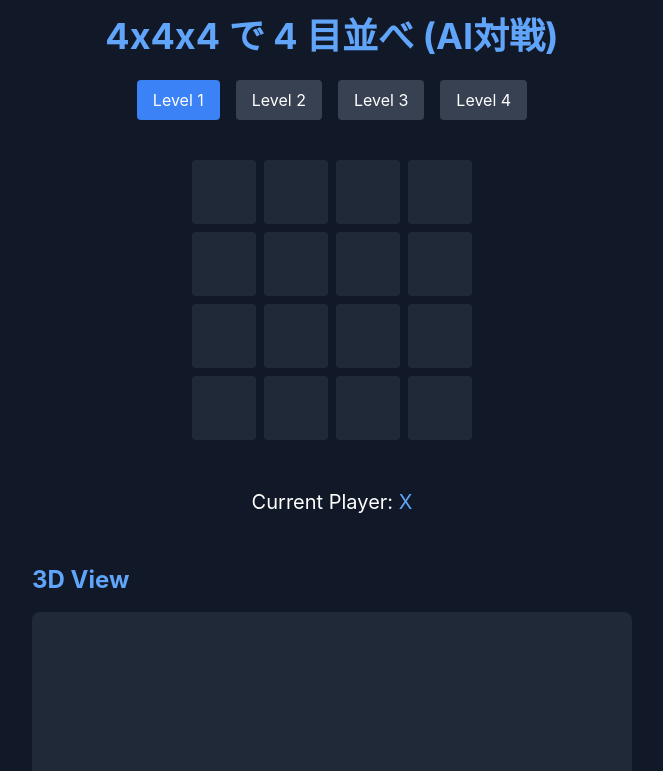
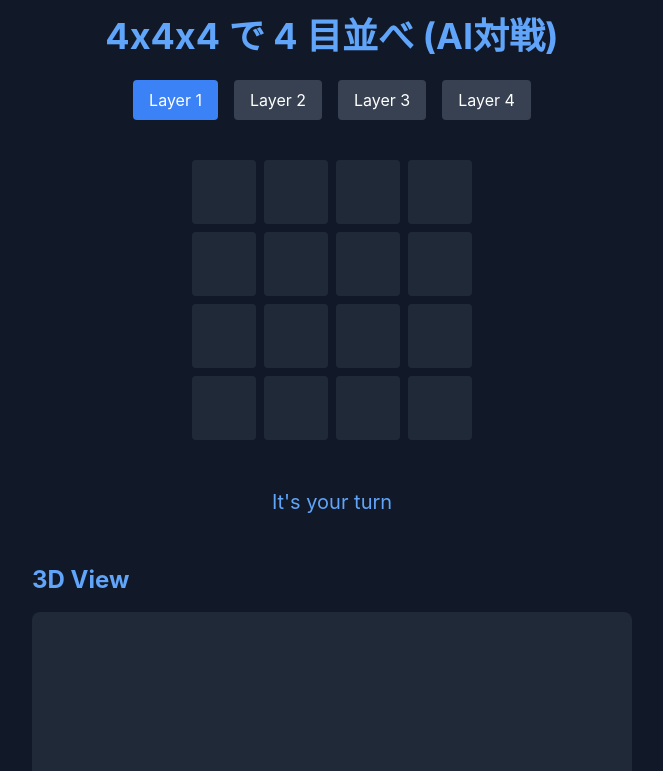
Before and after one commit to 0xEisuke/gomoku3d, a React (Create React App) app: page / in a window 1280 px wide. Shown: the top 771 px of the page, without its empty margins (308-971 px from the left). Built offline with nearby package versions, Linux system fonts and the light colour scheme.

Commit message:
change css

```diff
--- a/src/gomoku3d.jsx
+++ b/src/gomoku3d.jsx
@@ -267,7 +267,7 @@ const Game3D = () => {
   const [currentPlayer, setCurrentPlayer] = useState('X'); // 人間: X, AI: O
   const [winner, setWinner] = useState(null);
   const [winningCells, setWinningCells] = useState([]);
-  const [selectedLevel, setSelectedLevel] = useState(0);
+  const [selectedLayer, setSelectedLayer] = useState(0);
 
   // 3D操作
   const [rotation, setRotation] = useState({ x: 20, y: 45 });
@@ -310,11 +310,11 @@ const Game3D = () => {
     if (winner || currentPlayer !== 'X') return;
 
     // 空いてないなら無視
-    if (board[selectedLevel][x][y]) return;
+    if (board[selectedLayer][x][y]) return;
 
     // X を置く
     const newBoard = JSON.parse(JSON.stringify(board));
-    newBoard[selectedLevel][x][y] = 'X';
+    newBoard[selectedLayer][x][y] = 'X';
 
     // 勝敗チェック
     const result = checkWinnerAndCells(newBoard);
@@ -384,7 +384,7 @@ const Game3D = () => {
     setBoard(initialBoard);
     setWinner(null);
     setWinningCells([]);
-    setSelectedLevel(0);
+    setSelectedLayer(0);
     setAiLastMove(null);
     setCurrentPlayer('X');
   };
@@ -487,17 +487,17 @@ const Game3D = () => {
       {/* レベル(=z次元)切り替えボタン */}
       <div className="mb-6">
         <div className="flex space-x-4 mb-4">
-          {[0, 1, 2, 3].map((level) => (
+          {[0, 1, 2, 3].map((layer) => (
             <button
-              key={level}
+              key={layer}
               className={`px-4 py-2 rounded ${
-                selectedLevel === level
+                selectedLayer === layer
                   ? 'bg-blue-500 text-white'
                   : 'bg-gray-700 hover:bg-gray-600'
               }`}
-              onClick={() => setSelectedLevel(level)}
+              onClick={() => setSelectedLayer(layer)}
             >
-              Level {level + 1}
+              Layer {layer + 1}
             </button>
           ))}
         </div>
@@ -506,11 +506,11 @@ const Game3D = () => {
       {/* 2D 表示 */}
       <div className="relative perspective-1000 mb-12">
         <div className="grid grid-cols-4 gap-2 transform rotate-x-45 rotate-z-45">
-          {board[selectedLevel].map((row, x) =>
+          {board[selectedLayer].map((row, x) =>
             row.map((cell, y) => (
               <button
                 key={`${x}-${y}`}
-                className={getCellClassName(selectedLevel, x, y)}
+                className={getCellClassName(selectedLayer, x, y)}
                 onClick={() => handleClick(x, y)}
                 disabled={winner || cell || currentPlayer !== 'X'}
               >
@@ -524,19 +524,18 @@ const Game3D = () => {
     {/* 勝利 or 現在のプレイヤー 表示: 2D と 3D の間に配置 */}
         <div className="mb-8 text-center">
           {winner ? (
-          <div className="text-2xl font-bold mb-4">
-            Player{' '}
-            <span className={winner === 'X' ? 'text-blue-400' : 'text-red-400'}>
-              {winner}
-            </span>{' '}
-            wins! 🎉
+            winner === 'X' ? (
+            <div className="text-2xl font-bold mb-4">You win! 🎉</div>
+            ) : (
+            <div className="text-2xl font-bold mb-4">You lose...</div>
+            )
+          ) : currentPlayer === 'X' ? (
+            <div className="text-xl mb-4 text-blue-400">
+            <span>It's your turn</span>
             </div>
           ) : (
-          <div className="text-xl mb-4">
-            Current Player:{' '}
-            <span className={currentPlayer === 'X' ? 'text-blue-400' : 'text-red-400'}>
-              {currentPlayer}
-            </span>
+            <div className="text-xl mb-4 text-red-400">
+            <span>AI is thinking...</span>
             </div>
           )}
         </div>
@@ -573,8 +572,8 @@ const Game3D = () => {
               transition: isDragging ? 'none' : 'transform 0.3s ease-out',
             }}
           >
-            {board.map((level, z) =>
-              level.map((row, x) =>
+            {board.map((layer, z) =>
+              layer.map((row, x) =>
                 row.map((cell, y) => {
                   const isWinning = isCellInWinningPattern(z, x, y);
                   const isAiMove = isAiLastMove(z, x, y);
```
Lines whose indentation alone changed are shown as unchanged.
